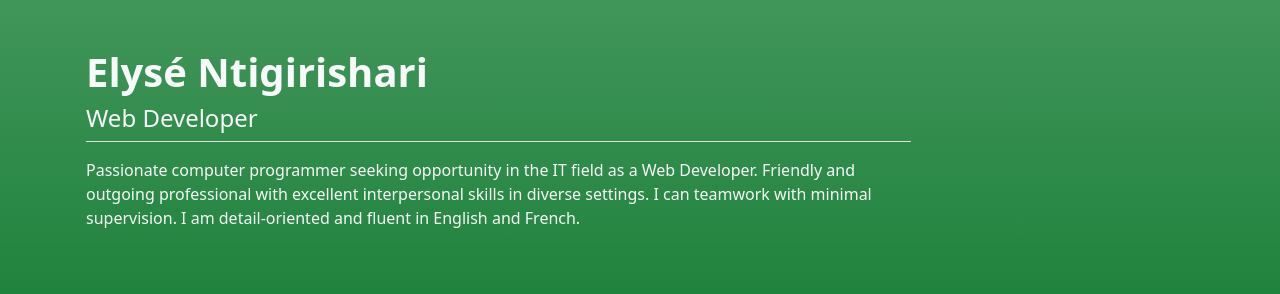
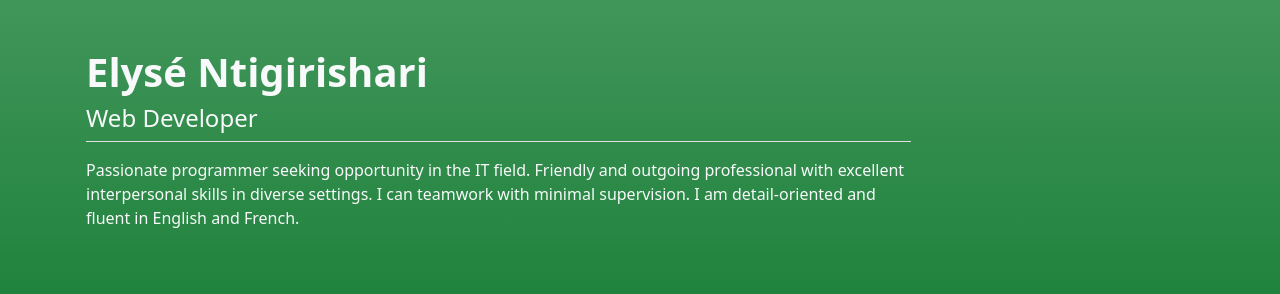
Before and after one commit to ntig0001/responsive_resume, a website: page dist/index.html in a window 1280 px wide. Shown: the top 294 px of the page. Drawn offline with nearby package versions, Linux system fonts and the light colour scheme.

Commit message:
updated bio

```diff
--- a/dist/index.html
+++ b/dist/index.html
@@ -22,7 +22,7 @@
             <h1><strong>Elysé Ntigirishari</strong></h1>
             <h4>Web Developer</h4>
             <p class="border-top pt-3">
-              Passionate computer programmer seeking opportunity in the IT field as a Web Developer. Friendly and outgoing professional with excellent interpersonal skills in diverse settings. I can teamwork with minimal supervision. I am detail-oriented and fluent in English and French.
+              Passionate programmer seeking opportunity in the IT field. Friendly and outgoing professional with excellent interpersonal skills in diverse settings. I can teamwork with minimal supervision. I am detail-oriented and fluent in English and French.
             </p>
           </div>
         </div>
```
